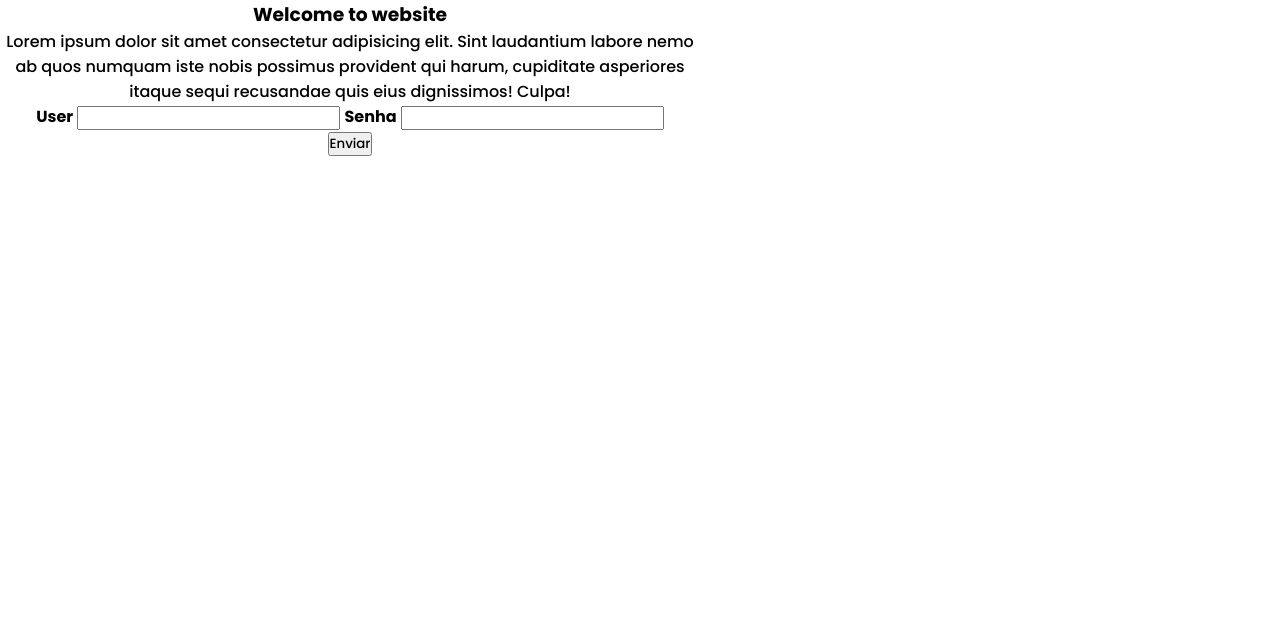
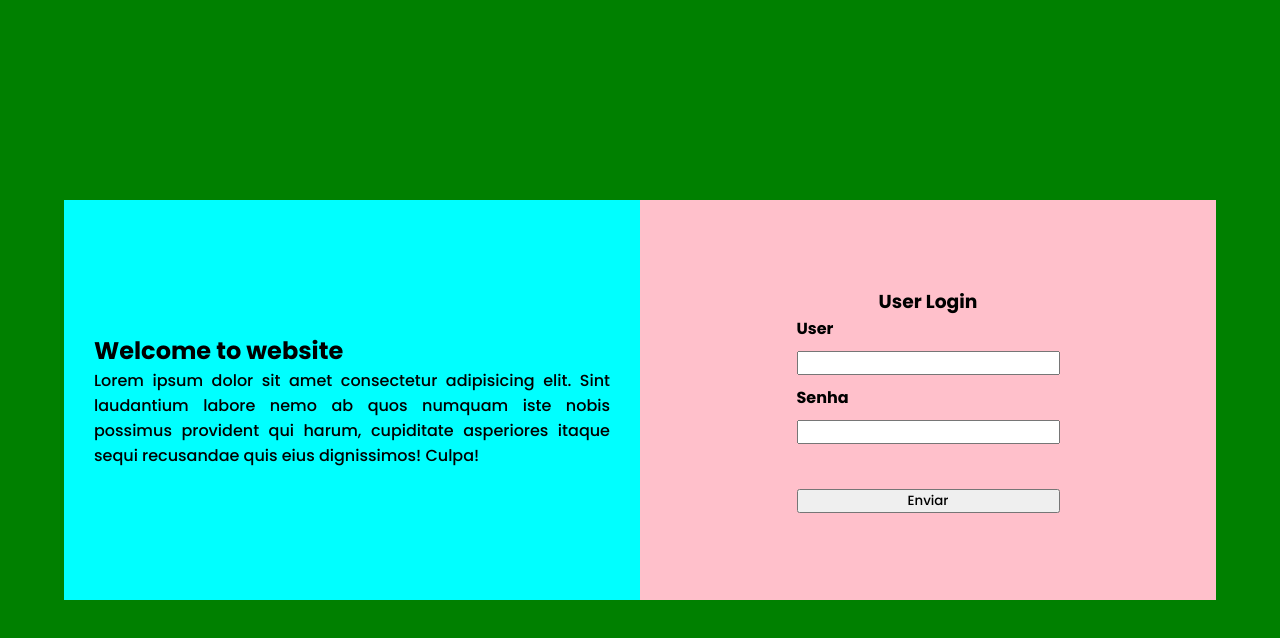
Before and after one commit to davittiw/TelaDeLogin, a plain HTML site: page index.html in a window 1280 px wide. Drawn offline with Linux system fonts and the light colour scheme.

Commit message:
centralização de div

```diff
--- a/index.html
+++ b/index.html
@@ -9,20 +9,23 @@
 </head>
 <body>
     <section id="login-table">
+        <div class="container">
             <div class="introducao">
-            <h3>Welcome to website</h3>
+                <h2 class="textoIntroducao">Welcome to website</h2>
                 <p>Lorem ipsum dolor sit amet consectetur adipisicing elit. Sint laudantium labore nemo ab quos numquam iste nobis possimus provident qui harum, cupiditate asperiores itaque sequi recusandae quis eius dignissimos! Culpa!</p>
             </div>
             <div class="login-time">
+                <h3 class="user-login">User Login</h3>
                 <form method="post" action="login.php" class="user-login">
-                <label class="info"><b>User</b></label>
-                <input class="nome-user" name="txtUser" type="text">
+                    <label for="txtUser" class="info"><b>User</b></label>
+                    <input class="nome-user" id="txtUser" name="txtUser" type="text">
 
-                <label class="info"><b>Senha</b></label>
-                <input class="senha-user" name="txtPassword" type="text">
+                    <label for="txtPassword" class="info"><b>Senha</b></label>
+                    <input class="senha-user" id="txtPassword" name="txtPassword" type="text">
                     <br>
-                <button class="enviar">Enviar</button>
+                    <button type="submit" class="enviar">Enviar</button>
                 </form>
+            </div>
         </div>
     </section>
 </body>
--- a/style.css
+++ b/style.css
@@ -7,12 +7,54 @@
 }
 
 #login-table {
-    width: 700px;
-    height: 500px;
+    width: 100vw;
+    height: 100vh;
+    background-color: green;
+    display: flex;
+    justify-content: center;
     align-items: center;
-    text-align: center;
+}
+
+.container{
+    display: flex;
+    height: 50vh;
+    width: 90%;
+    background-color: beige;
+}
+
+.introducao, .login-time{
+    padding: 30px;
+    flex: 1;
+    display: flex;
+    flex-direction: column;
+    justify-content: center;
 }
 
 .introducao{
+    background-color: aqua;
+    text-align: justify;
+}
 
+.introducao .textoIntroducao h2{
+    text-align: left;
 }
+
+.login-time{
+    background-color: pink;
+    display: flex;
+    justify-content: center;
+    align-items: center;
+}
+
+form{
+    display: flex;
+    flex-direction: column;
+}
+
+label, input{
+    margin-bottom: 10px;
+}
+
+button{
+    margin-top: 10px;
+}
```
Lines whose indentation alone changed are shown as unchanged.
